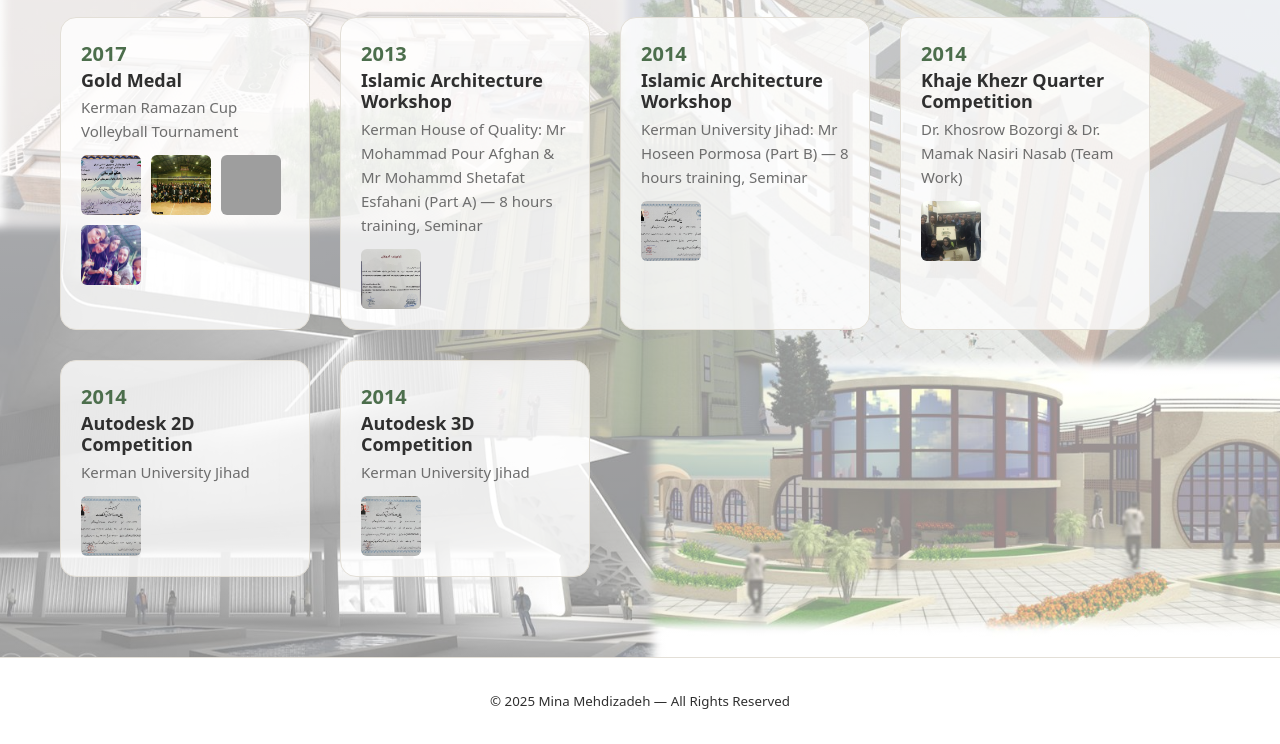
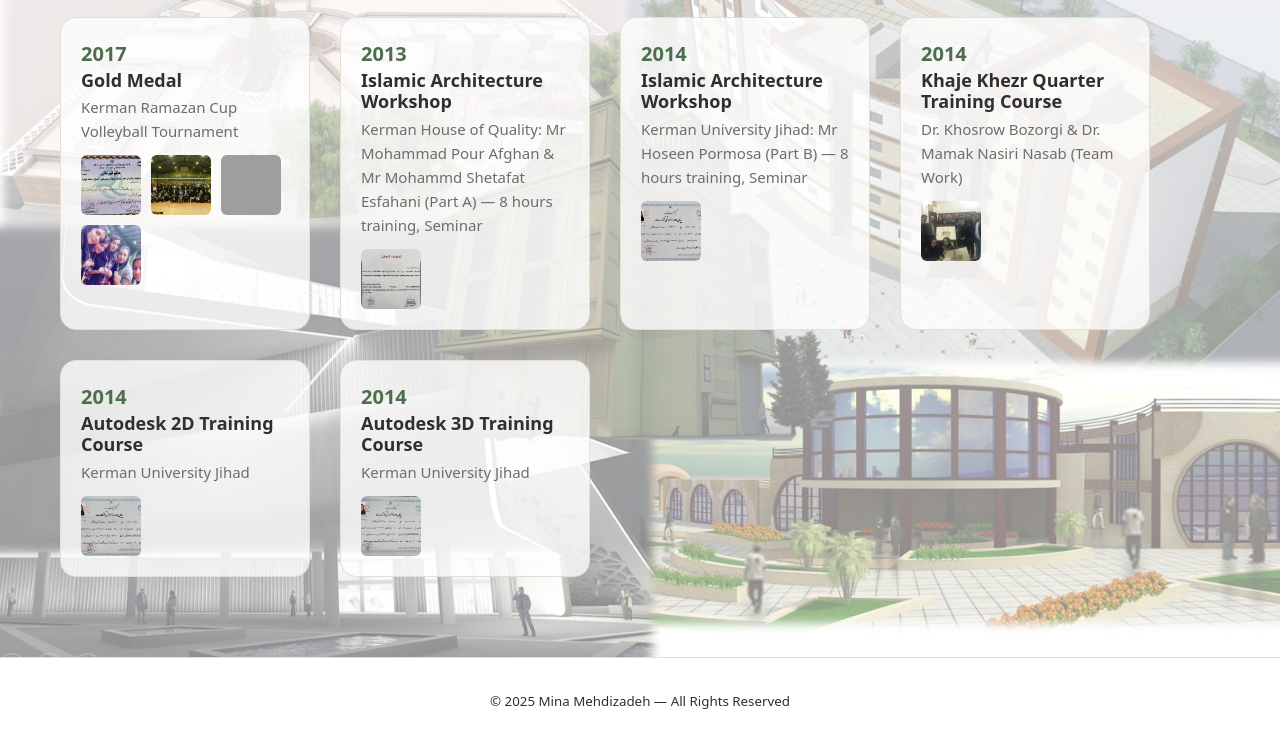
Before and after one commit to Real0ftm0/CV-Ms-Mehdizadeh, a plain HTML site: page awards.html in a window 1280 px wide. Shown: the part 186-930 px from the top of the page. Drawn offline with Linux system fonts and the light colour scheme; grey boxes are pictures that could not be loaded.

Commit message:
Update awards.html

```diff
--- a/awards.html
+++ b/awards.html
@@ -73,19 +73,19 @@
       <div class="award-card">
         <div class="award-year">2014</div>
         <div class="award-info">
-          <h3>Khaje Khezr Quarter Competition</h3>
+          <h3>Khaje Khezr Quarter Training Course</h3>
           <p>Dr. Khosrow Bozorgi & Dr. Mamak Nasiri Nasab (Team Work)</p>
           <div class="award-images">
-            <img src="assets/competition1.jpg" alt="Khaje Khezr Competition photo" class="open-award">
+            <img src="assets/competition1.jpg" alt="Khaje Khezr Training Course photo" class="open-award">
           </div>
         </div>
       </div>
 
-      <!-- 2D Competition -->
+      <!-- 2D Training Course -->
       <div class="award-card">
         <div class="award-year">2014</div>
         <div class="award-info">
-          <h3>Autodesk 2D Competition</h3>
+          <h3>Autodesk 2D Training Course</h3>
           <p>Kerman University Jihad</p>
           <div class="award-images">
             <img src="assets/competition2.jpg" alt="Autodesk 2D photo" class="open-award">
@@ -93,11 +93,11 @@
         </div>
       </div>
 
-      <!-- 3D Competition -->
+      <!-- 3D Training Course -->
       <div class="award-card">
         <div class="award-year">2014</div>
         <div class="award-info">
-          <h3>Autodesk 3D Competition</h3>
+          <h3>Autodesk 3D Training Course</h3>
           <p>Kerman University Jihad</p>
           <div class="award-images">
             <img src="assets/competition3.jpg" alt="Autodesk 3D photo" class="open-award">
```
